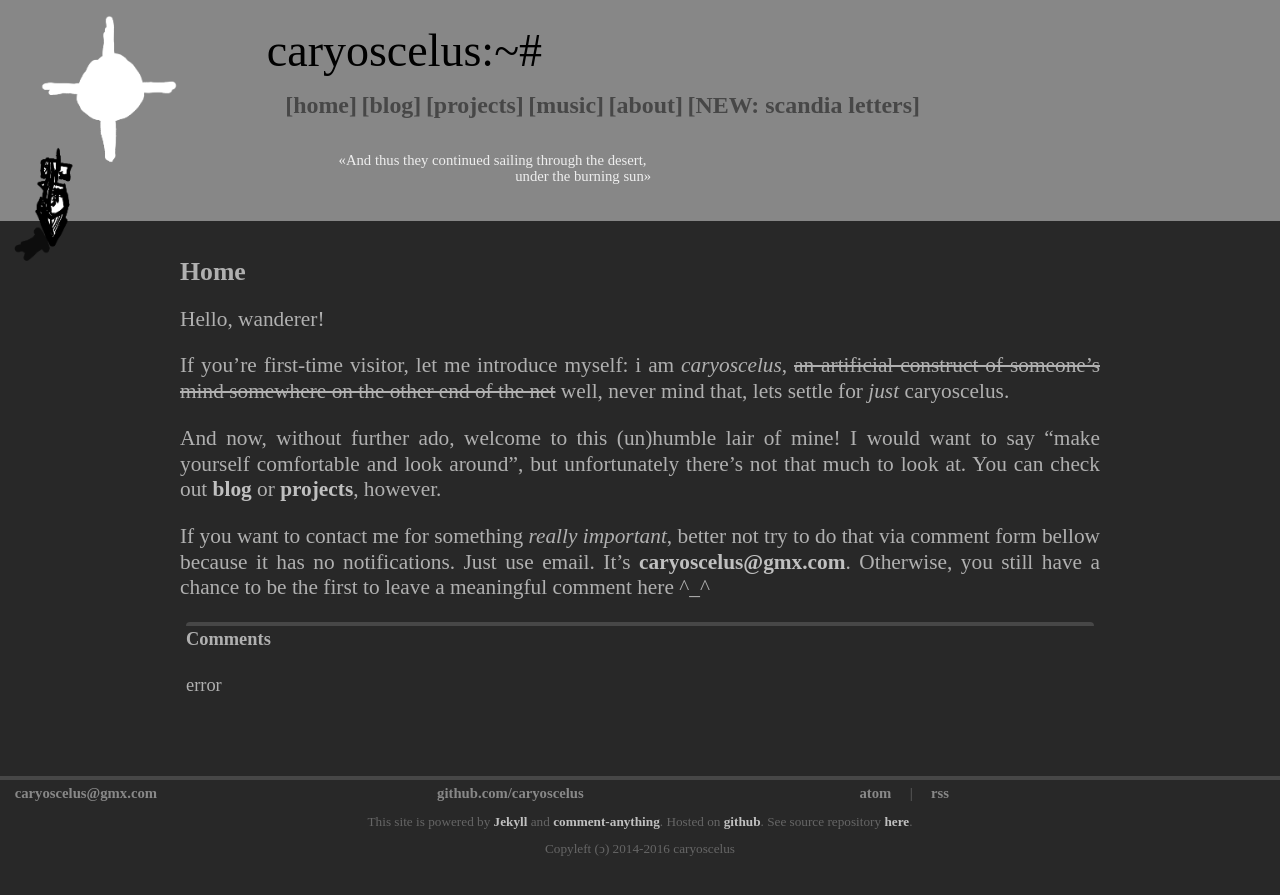
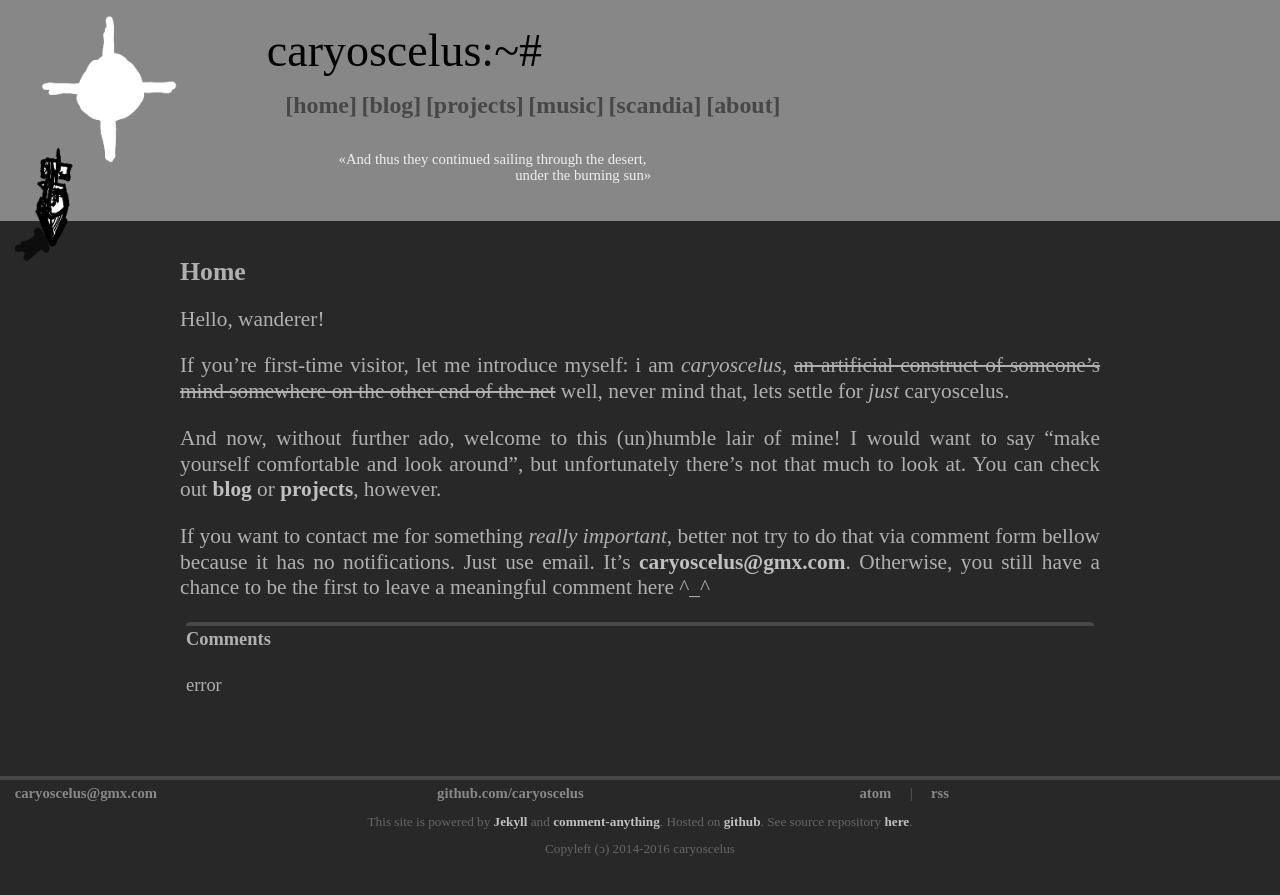
Before and after one commit to caryoscelus/caryoscelus.github.io, a Jekyll site: the page built from index.md, in a window 1280 px wide. Shown: the top 895 px of the page. Built offline with Jekyll 4.4.1, drawn with Linux system fonts in a browser that asks for light colours; some web fonts are replaced.

Commit message:
replace countdown

```diff
--- a/_layouts/default.html
+++ b/_layouts/default.html
@@ -27,7 +27,7 @@
         <script type="text/javascript" src="/js/countdown.js"></script>
 
     </head>
-    <body onload="countdown('2016-04-01')">
+    <body>
 
         <div id="wrapper">
 
@@ -44,8 +44,8 @@
                         <a class="extra" href="/blog/">[blog]</a>
                         <a class="extra" href="/projects/">[projects]</a>
                         <a class="extra" href="/music/">[music]</a>
+                        <a class="extra" href="/projects/scandialetters.html">[scandia]</a>
                         <a class="extra" href="/about/">[about]</a>
-                        <a class="extra">[<span id="countdown">0-00:00:00</span>]</span>
                     </span>
                     <br/>
                     <div class="quote">
--- a/js/countdown.js
+++ b/js/countdown.js
@@ -12,9 +12,8 @@ function countdown(d) {
     function update_target() {
         var diff1, diff2;
         if (diff <= 0) {
-            target.innerHTML = 'NEW: scandia letters';
-            console.log(target.parentNode.attributes);
-            target.parentNode.setAttribute('href', "/projects/scandialetters.html");
+            target.innerHTML = 'countdown finished';
+            target.parentNode.setAttribute('href', "");
             return;
         }
         dd = parseInt(diff / (60*60*24)),
```
